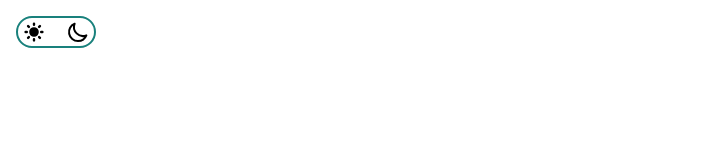
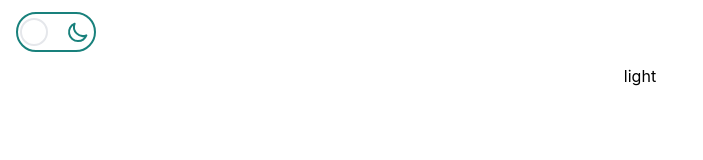
Before and after one commit to ihzaw/react-map-geocoding, a React (Create React App) app in the folder geocoding-demo/: page / in a window 1280 px wide. Shown: the top 160 px of the page, without its empty margins (0-703 px from the left). Built offline with nearby package versions, Linux system fonts and the light colour scheme.

Commit message:
add dark mode toggle button

```diff
--- a/geocoding-demo/src/App.js
+++ b/geocoding-demo/src/App.js
@@ -1,11 +1,12 @@
 import './App.css';
-import './'
 import { Home } from './views/Homepage';
+import { useState } from 'react';
 
 function App() {
+  const [darkMode, setDarkMode] = useState(false)
   return (
     <div className="App">
-      <Home />
+      <Home darkMode={darkMode} setDarkMode={setDarkMode}/>
     </div>
   );
 }
--- a/geocoding-demo/src/components/MoonLogo.js
+++ b/geocoding-demo/src/components/MoonLogo.js
@@ -1,13 +1,18 @@
+import { motion } from "framer-motion";
+
 export const Moon = ({ darkMode }) => {
   return (
     <div>
-      {darkMode && (
-        <svg
+      {!darkMode && (
+        <motion.svg
+          initial={{ opacity: 0 }}
+          animate={{ opacity: 1 }}
+          exit={{ opacity: 0 }}
           xmlns="http://www.w3.org/2000/svg"
           class="h-6 w-6"
           fill="none"
           viewBox="0 0 24 24"
-          stroke="currentColor"
+          stroke="#19817c"
         >
           <path
             stroke-linecap="round"
@@ -15,17 +20,20 @@ export const Moon = ({ darkMode }) => {
             stroke-width="2"
             d="M20.354 15.354A9 9 0 018.646 3.646 9.003 9.003 0 0012 21a9.003 9.003 0 008.354-5.646z"
           />
-        </svg>
+        </motion.svg>
       )}
-      {!darkMode && (
-        <svg
+      {darkMode && (
+        <motion.svg
+          initial={{ opacity: 0 }}
+          animate={{ opacity: 1 }}
+          exit={{ opacity: 0 }}
           xmlns="http://www.w3.org/2000/svg"
           class="h-6 w-6"
           viewBox="0 0 20 20"
-          fill="currentColor"
+          fill="#19817c"
         >
           <path d="M17.293 13.293A8 8 0 016.707 2.707a8.001 8.001 0 1010.586 10.586z" />
-        </svg>
+        </motion.svg>
       )}
     </div>
   );
--- a/geocoding-demo/src/components/NavigationBar.js
+++ b/geocoding-demo/src/components/NavigationBar.js
@@ -1,17 +1,31 @@
-import { useState } from "react";
-import { Moon } from "./MoonLogo";
-import { SunLogo } from "./SunLogo";
+import { ToggleDarkModeBtn } from "./ToggleDarkModeBtn";
+import { motion } from "framer-motion";
 
-export const Nav = () => {
-    const [darkMode, setDarkMode] = useState(true)
+export const Nav = ({ darkMode, setDarkMode }) => {
   return (
-    <div className="grid grid-cols-3 h-16">
-      <div className="col-span-2 flex justify-start items-center px-4">
-        <div className="flex rounded-full justify-between items-center w-20 h-8 border-2 px-1 border-[#19817c] cursor-pointer" onClick={() => setDarkMode(darkMode ? false : true)}>
-          <SunLogo darkMode={darkMode}/>
-          <Moon darkMode={darkMode} />
+    <>
+      {!darkMode && <motion.div
+        initial={false}
+        className="grid grid-cols-3 h-16"
+        initial={{ backgroundColor: "#0f172a" }}
+        animate={{ backgroundColor: "#ffffff", transition: {duration: 0.5} }}
+        exit={{ backgroundColor: "#0f172a" }}
+      >
+        <div className="col-span-2 flex justify-start items-center px-4">
+          <ToggleDarkModeBtn setDarkMode={setDarkMode} darkMode={darkMode} />
         </div>
-      </div>
-    </div>
+      </motion.div>}
+      {darkMode && <motion.div
+        initial={false}
+        className="grid grid-cols-3 h-16"
+        initial={{ backgroundColor: "#ffffff" }}
+        animate={{ backgroundColor: "#0f172a", transition: {duration: 0.5} }}
+        exit={{ backgroundColor: "#ffffff" }}
+      >
+        <div className="col-span-2 flex justify-start items-center px-4">
+          <ToggleDarkModeBtn setDarkMode={setDarkMode} darkMode={darkMode} />
+        </div>
+      </motion.div>}
+    </>
   );
 };
--- a/geocoding-demo/src/components/SunLogo.js
+++ b/geocoding-demo/src/components/SunLogo.js
@@ -3,25 +3,30 @@ import { motion } from "framer-motion"
 export const SunLogo = ({ darkMode }) => {
   return (
     <div>
-          {darkMode && <motion.svg
+          {!darkMode && <motion.svg
+            initial={{ opacity: 0 }}
+            animate={{ opacity: 1 }}
+            exit={{ opacity: 0 }}
             xmlns="http://www.w3.org/2000/svg"
             className="h-6 w-6"
             viewBox="0 0 20 20"
-            fill="currentColor"
+            fill="#19817c"
           >
             <path
               fill-rule="evenodd"
               d="M10 2a1 1 0 011 1v1a1 1 0 11-2 0V3a1 1 0 011-1zm4 8a4 4 0 11-8 0 4 4 0 018 0zm-.464 4.95l.707.707a1 1 0 001.414-1.414l-.707-.707a1 1 0 00-1.414 1.414zm2.12-10.607a1 1 0 010 1.414l-.706.707a1 1 0 11-1.414-1.414l.707-.707a1 1 0 011.414 0zM17 11a1 1 0 100-2h-1a1 1 0 100 2h1zm-7 4a1 1 0 011 1v1a1 1 0 11-2 0v-1a1 1 0 011-1zM5.05 6.464A1 1 0 106.465 5.05l-.708-.707a1 1 0 00-1.414 1.414l.707.707zm1.414 8.486l-.707.707a1 1 0 01-1.414-1.414l.707-.707a1 1 0 011.414 1.414zM4 11a1 1 0 100-2H3a1 1 0 000 2h1z"
               clip-rule="evenodd"
             />
-          </motion.svg>
-}
-          {!darkMode && <svg
+          </motion.svg>}
+          {darkMode && <motion.svg
+            initial={{ opacity: 0 }}
+            animate={{ opacity: 1 }}
+            exit={{ opacity: 0 }}
             xmlns="http://www.w3.org/2000/svg"
             className="h-6 w-6"
             fill="none"
             viewBox="0 0 24 24"
-            stroke="currentColor"
+            stroke="#19817c"
           >
             <path
               stroke-linecap="round"
@@ -29,7 +34,7 @@ export const SunLogo = ({ darkMode }) => {
               stroke-width="2"
               d="M12 3v1m0 16v1m9-9h-1M4 12H3m15.364 6.364l-.707-.707M6.343 6.343l-.707-.707m12.728 0l-.707.707M6.343 17.657l-.707.707M16 12a4 4 0 11-8 0 4 4 0 018 0z"
             />
-          </svg>}
+          </motion.svg>}
     </div>
   );
 };
--- a/geocoding-demo/src/components/ToggleDarkModeBtn.css
+++ /dev/null
@@ -1,3 +0,0 @@
-#darkSun {
-    transition: opacity .5s ease-in-out;
-}
--- /dev/null
+++ b/geocoding-demo/src/components/ToggleDarkModeBtn.js
@@ -0,0 +1,24 @@
+import { motion } from "framer-motion";
+import { SunLogo } from "./SunLogo";
+import { Moon } from "./MoonLogo";
+
+export const ToggleDarkModeBtn = ({ darkMode, setDarkMode }) => {
+  const variants = {
+    toRight: { translateX: 20 },
+    toLeft: { translateX: -24 }
+  };
+  return (
+    <motion.div
+      className="flex rounded-full justify-between items-center w-20 h-10 border-2 px-1 border-[#19817c] cursor-pointer"
+      onClick={() => setDarkMode(darkMode ? false : true)}
+    >
+      <SunLogo darkMode={darkMode} />
+      <Moon darkMode={darkMode} />
+      <motion.div
+        animate={darkMode ? "toRight" : "toLeft"}
+        variants={variants}
+        className="absolute left-11 bg-white border-2 rounded-full p-3"
+      ></motion.div>
+    </motion.div>
+  );
+};
--- a/geocoding-demo/src/views/Homepage.js
+++ b/geocoding-demo/src/views/Homepage.js
@@ -1,9 +1,10 @@
 import { Nav } from "../components/NavigationBar"
 
-export const Home = () => {
+export const Home = ({ darkMode, setDarkMode }) => {
     return (
         <div>
-            <Nav />
+            <Nav darkMode={darkMode} setDarkMode={setDarkMode}/>
+            <div>{darkMode ? "dark" : "light"}</div>
         </div>
     )
 }
```
